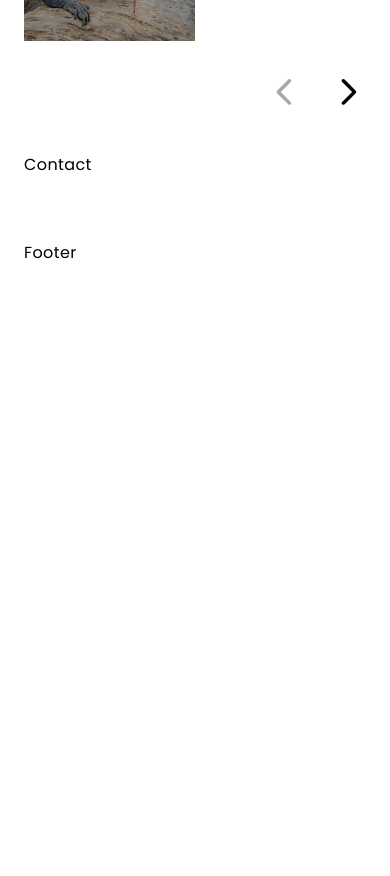
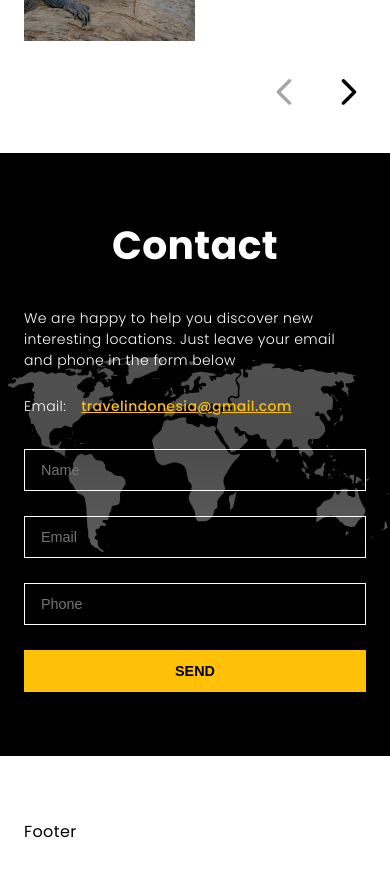
Before and after one commit to thekevinkun/travel-indonesia, a React (Create React App) app: page / in a window 390 px wide. Shown: the part 5560-6436 px from the top of the page. Before the commit the page ends 5857 px from the top, so only its background shows below. Built offline with nearby package versions, Linux system fonts and the light colour scheme.

Commit message:
Added Contact

```diff
--- a/src/constants/images.js
+++ b/src/constants/images.js
@@ -36,6 +36,7 @@ import blogKomodo from "../assets/blog-komodo.jpg";
 import blogKomodoImg1 from "../assets/blog-komodo-img-1.jpg";
 import blogKomodoImg2 from "../assets/blog-komodo-img-2.jpg";
 
+import bgWorldMap from "../assets/bg-world-map.png";
 
 
 export default {
@@ -75,5 +76,7 @@ export default {
     blogBromoImg2,
     blogKomodo,
     blogKomodoImg1,
-    blogKomodoImg2
+    blogKomodoImg2,
+
+    bgWorldMap
 }
--- a/src/index.css
+++ b/src/index.css
@@ -6,8 +6,9 @@
     --color-white: #FFFFFF;
     --color-sub-white: #EEEEEE;
     --color-black: #121212;
-    --color-sub-black: #1f1f1f;
+    --color-sub-black: #1F1F1F;
     --color-gray: #AAAAAA;
+    --color-yellow: #FFC107;
 
     --color-hover-gray: #a3a3a3;
 }
@@ -55,6 +56,32 @@ img {
     object-fit: cover;
 }
 
+input {
+    display: block;
+    width: 100%;
+    padding: 0.875rem 1.75rem;
+    color: var(--color-white);
+    font-size: 1rem;
+    user-select: none;
+    border: 1px solid var(--color-white);
+    background-color: transparent;
+    background-clip: padding-box;
+    transition: border-color .15s ease-in-out, box-shadow .15s ease-in-out;
+}
+
+input:focus {
+    border-color: transparent;
+    outline: 0;
+    box-shadow: 0 0 0 .2rem rgba(230, 230, 230);
+}
+
+@media screen and (max-width: 480px) {
+    input {
+        padding: 0.75rem 1rem;
+        font-size: 0.9rem;
+    }
+}
+
 @media screen and (max-width: 480px) {
     h2 {
         font-size: 2.45rem;
--- a/src/sections/Contact/Contact.jsx
+++ b/src/sections/Contact/Contact.jsx
@@ -1,9 +1,43 @@
+import { Button } from "../../components";
 import "./contact.css";
 
 const Contact = () => {
   return (
-    <section className="section__padding">
-        Contact
+    <section className="contact">
+        <div className="contact-overlay"></div>
+
+        <div className="contact__content">
+          <h2>Contact</h2>
+
+          <div className="contact__content-information">
+            <div className="information-email">
+              <p>Email:</p>
+
+              <a href="#email">travelindonesia@gmail.com</a>
+            </div>
+
+            <div className="information-description">
+              <p>
+                We are happy to help you discover new interesting locations.
+                Just leave your email and phone in the form below
+              </p>
+            </div>
+          </div>
+
+          <div className="contact__content-form">
+            <input type="text" placeholder="Name" />
+
+            <input type="text" placeholder="Email" />
+
+            <input type="text" placeholder="Phone"/>
+
+            <Button
+              type="button"
+              title="SEND"
+              variant="btn-yellow"
+            />
+          </div>
+        </div>
     </section>
   )
 }
--- a/src/sections/Contact/contact.css
+++ b/src/sections/Contact/contact.css
@@ -0,0 +1,123 @@
+.contact {
+    position: relative;
+    margin: 6rem 0;
+    background-color: #000;
+    background-position: center;
+    background-repeat: no-repeat;
+    background-size: contain;
+    background-image: url("../../assets/bg-world-map.png");
+    z-index: 5;
+}
+
+.contact .contact-overlay {
+    width: 100%;
+    height: 100%;
+    position: absolute;
+    top: 0;
+    right: 0;
+    background: linear-gradient(to right, rgba(0, 0, 0, 0.7) calc((50vw - 170px) - 340px), rgba(0, 0, 0, 0.8) 50%, rgba(0, 0, 0, 0.6) 100%)
+}
+
+.contact .contact__content {
+    position: relative;
+    padding: 6rem 2rem;
+    max-width: 780px;
+    margin: 0 auto;
+    z-index: 7;
+}
+
+.contact__content h2 {
+    color: var(--color-white);
+    text-align: center;
+}
+
+.contact .contact__content .contact__content-information {
+    margin-top: 2rem;
+    display: grid;
+    grid-template-columns: repeat(2, 1fr);
+    column-gap: 30px;
+}
+
+.contact__content-information p,
+.contact__content-information a {
+    color: var(--color-white);
+}
+
+.contact__content-information .information-email {
+    display: flex;
+    flex-direction: column;
+    justify-content: space-between;
+}
+
+.information-email a {
+    font-weight: 500;
+    color: var(--color-yellow);
+    text-decoration: underline;
+}
+
+.information-email a:hover {
+    color: var(--color-hover-gray);
+}
+
+.contact .contact__content .contact__content-form {
+    margin-top: 2rem;
+    display: grid;
+    grid-template-columns: repeat(2, 1fr);
+    gap: 30px;
+}
+
+@media screen and (max-width: 1024px) {
+    .contact {
+        margin: 4rem 0;
+    }
+}
+
+@media screen and (max-width: 640px) {
+    .contact {
+        margin: 4rem 0;
+    }
+
+    .contact .contact-overlay {
+        background: linear-gradient(to bottom, rgba(0, 0, 0, 0.6) calc((50vw - 170px) - 340px), rgba(0, 0, 0, 0.7) 50%, rgba(0, 0, 0, 0.5) 100%)
+    }
+
+    .contact .contact__content {
+        max-width: 100%;
+    }
+
+    .contact .contact__content .contact__content-information {
+        display: flex;
+        flex-direction: column-reverse;
+        gap: 25px;
+    }
+
+    .contact__content-information .information-email {
+        flex-direction: row;
+        flex-wrap: wrap;
+        align-items: center;
+        justify-content: flex-start;
+        column-gap: 15px;
+        row-gap: 8px;
+    }
+
+    .contact .contact__content .contact__content-form {
+        display: flex;
+        flex-direction: column;
+        gap: 25px;
+    }
+}
+
+@media screen and (max-width: 480px) {
+    .contact {
+        margin: 2rem 0;
+    }
+
+    .contact .contact__content {
+        position: relative;
+        padding: 4rem 1.5rem;
+    }
+
+    .information-email a {
+        font-size: 0.875rem;
+    }
+}
```
Also changed, not shown: src/assets/bg-world-map.png (added).
